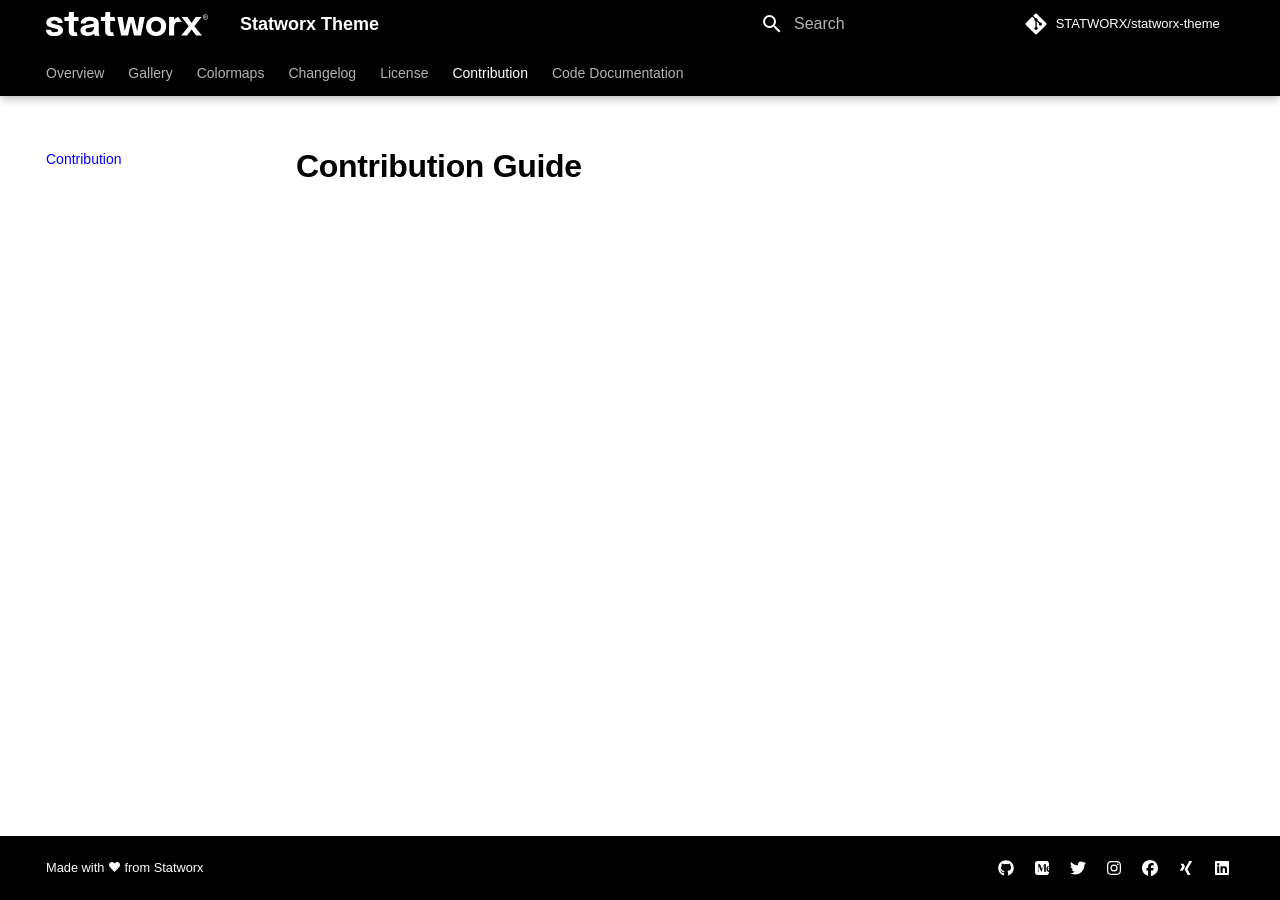
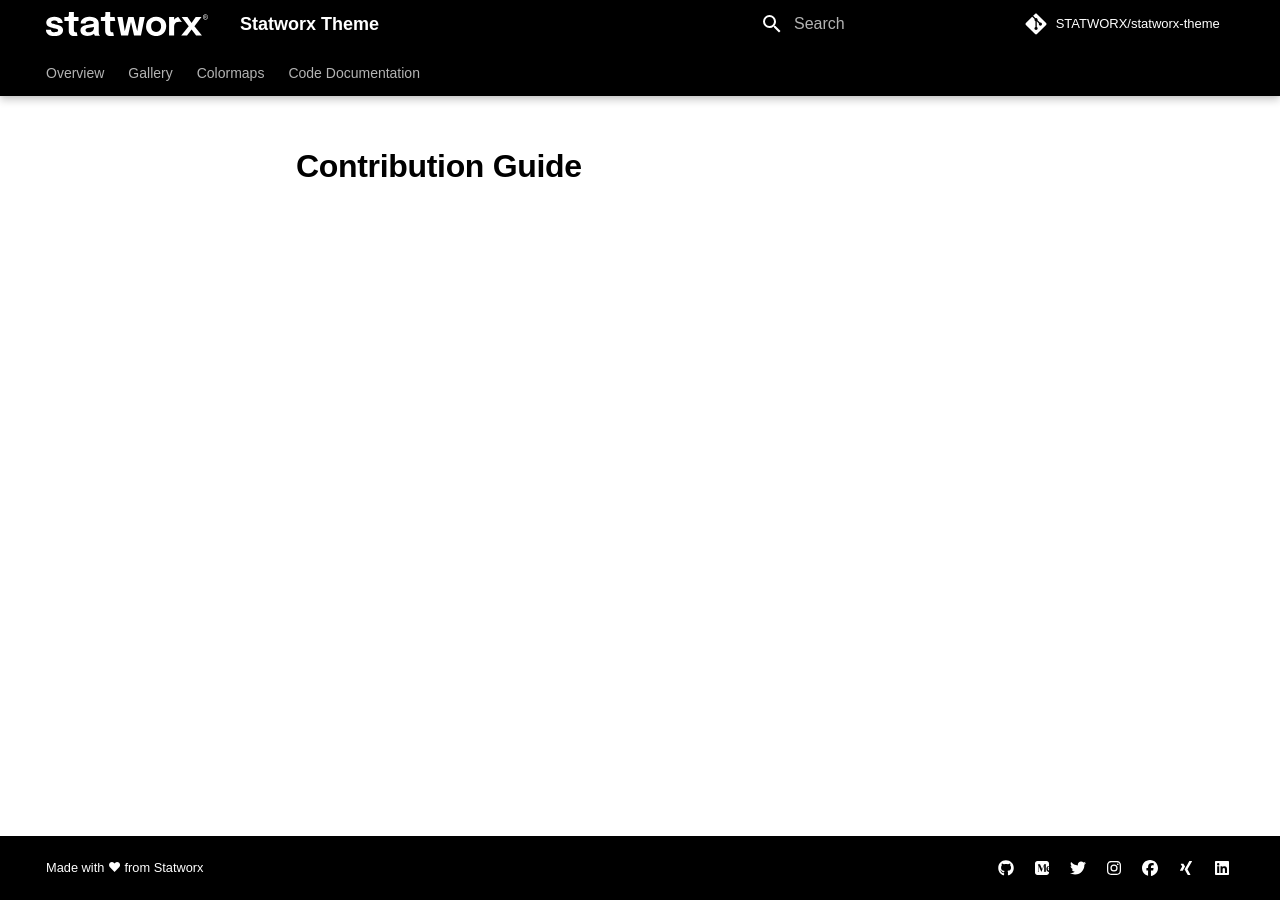
Before and after one commit to STATWORX/statworx-theme, an MkDocs documentation site: the page built from docs/contribution.md, in a window 1280 px wide. Built offline with MkDocs 1.6.1 and Material for MkDocs 9.7.7, drawn with Linux system fonts in a browser that asks for light colours; comment, search, counter and statistics services are not loaded; some of the changed lines change nothing that is shown.

Commit message:
[ORG:DOCS] Remove changelog and licence page from mkdocs

```diff
--- a/mkdocs.yml
+++ b/mkdocs.yml
@@ -81,13 +81,14 @@ plugins:
             show_source: true
             show_root_heading: true
             show_root_toc_entry: false
+            filters: []
       watch:
         - src
 nav:
   - Overview: index.md
   - Gallery: gallery.md
   - Colormaps: colormap.md
-  - Changelog: changelog.md
-  - License: license.md
-  - Contribution: contribution.md
+  # - Changelog: changelog.md
+  # - License: license.md
+  # - Contribution: contribution.md
   - Code Documentation: code.md
```
